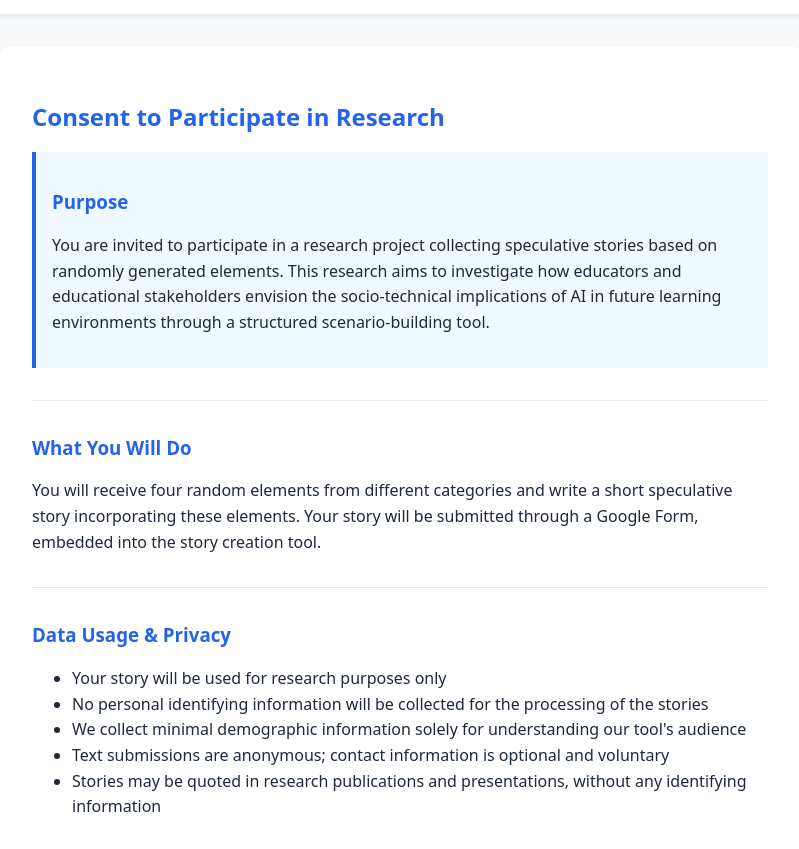
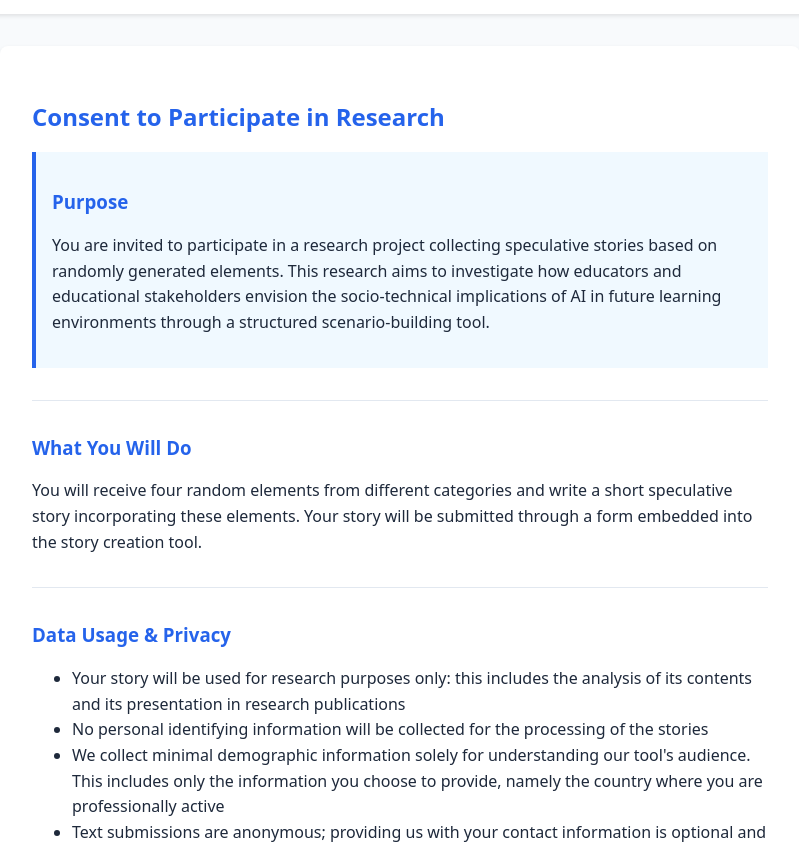
Before and after one commit to igidiotis/edfutures, a plain HTML site: page research-consent.html in a window 1280 px wide. Shown: the part 101-950 px from the top of the page, without its empty margins (240-1039 px from the left). Drawn offline with Linux system fonts and the light colour scheme.

Commit message:
Update research-consent.html

```diff
--- a/research-consent.html
+++ b/research-consent.html
@@ -140,16 +140,16 @@
 
             <div class="section">
                 <h3>What You Will Do</h3>
-                <p>You will receive four random elements from different categories and write a short speculative story incorporating these elements. Your story will be submitted through a Google Form, embedded into the story creation tool.</p>
+                <p>You will receive four random elements from different categories and write a short speculative story incorporating these elements. Your story will be submitted through a form embedded into the story creation tool.</p>
             </div>
 
             <div class="section">
                 <h3>Data Usage & Privacy</h3>
                 <ul>
-                    <li>Your story will be used for research purposes only</li>
+                    <li>Your story will be used for research purposes only: this includes the analysis of its contents and its presentation in research publications</li>
                     <li>No personal identifying information will be collected for the processing of the stories</li>
-                    <li>We collect minimal demographic information solely for understanding our tool's audience</li>
-                    <li>Text submissions are anonymous; contact information is optional and voluntary</li>
+                    <li>We collect minimal demographic information solely for understanding our tool's audience. This includes only the information you choose to provide, namely the country where you are professionally active</li>
+                    <li>Text submissions are anonymous; providing us with your contact information is optional and voluntary</li>
                     <li>Stories may be quoted in research publications and presentations, without any identifying information</li>
                 </ul>
             </div>
```
